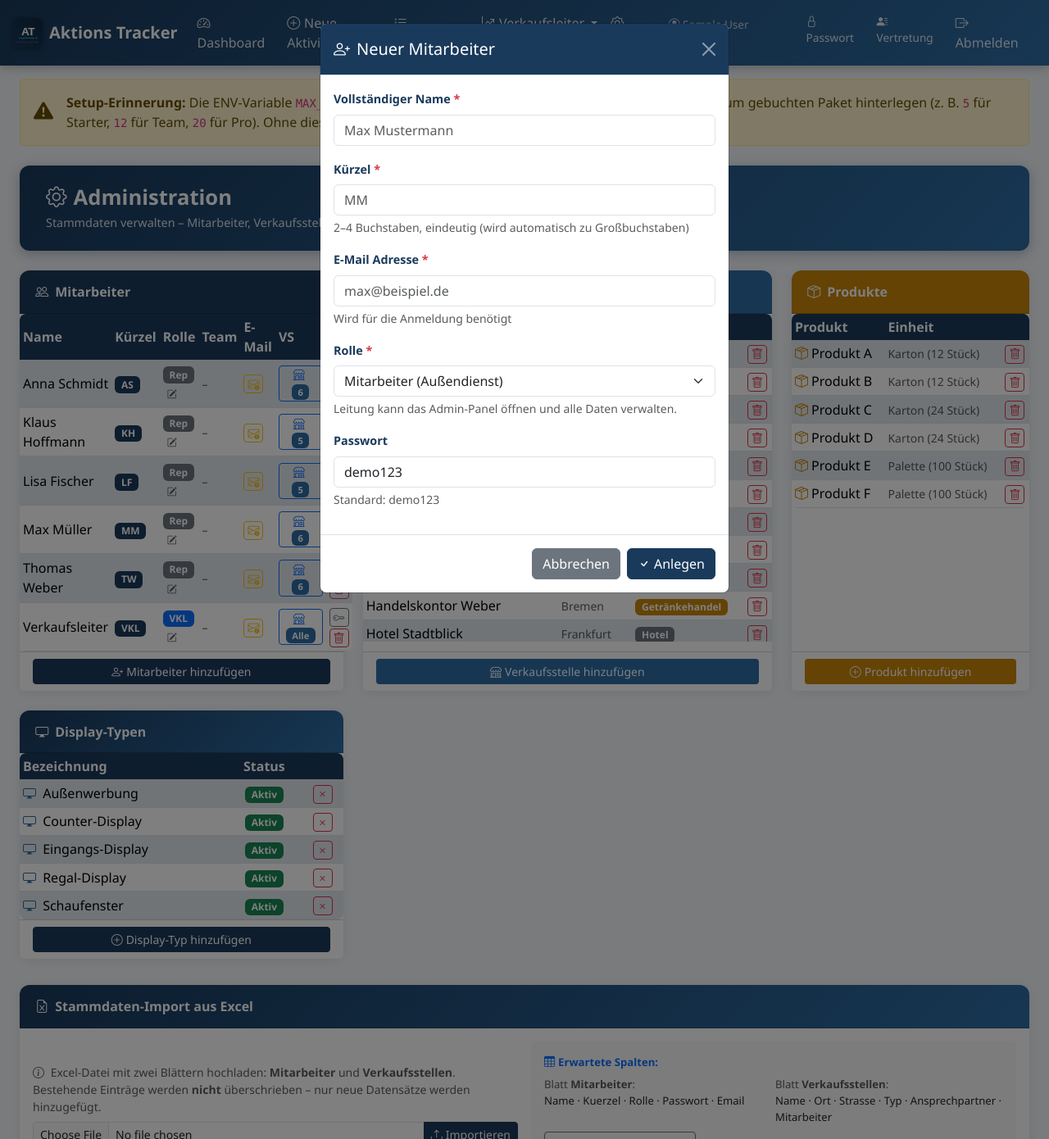
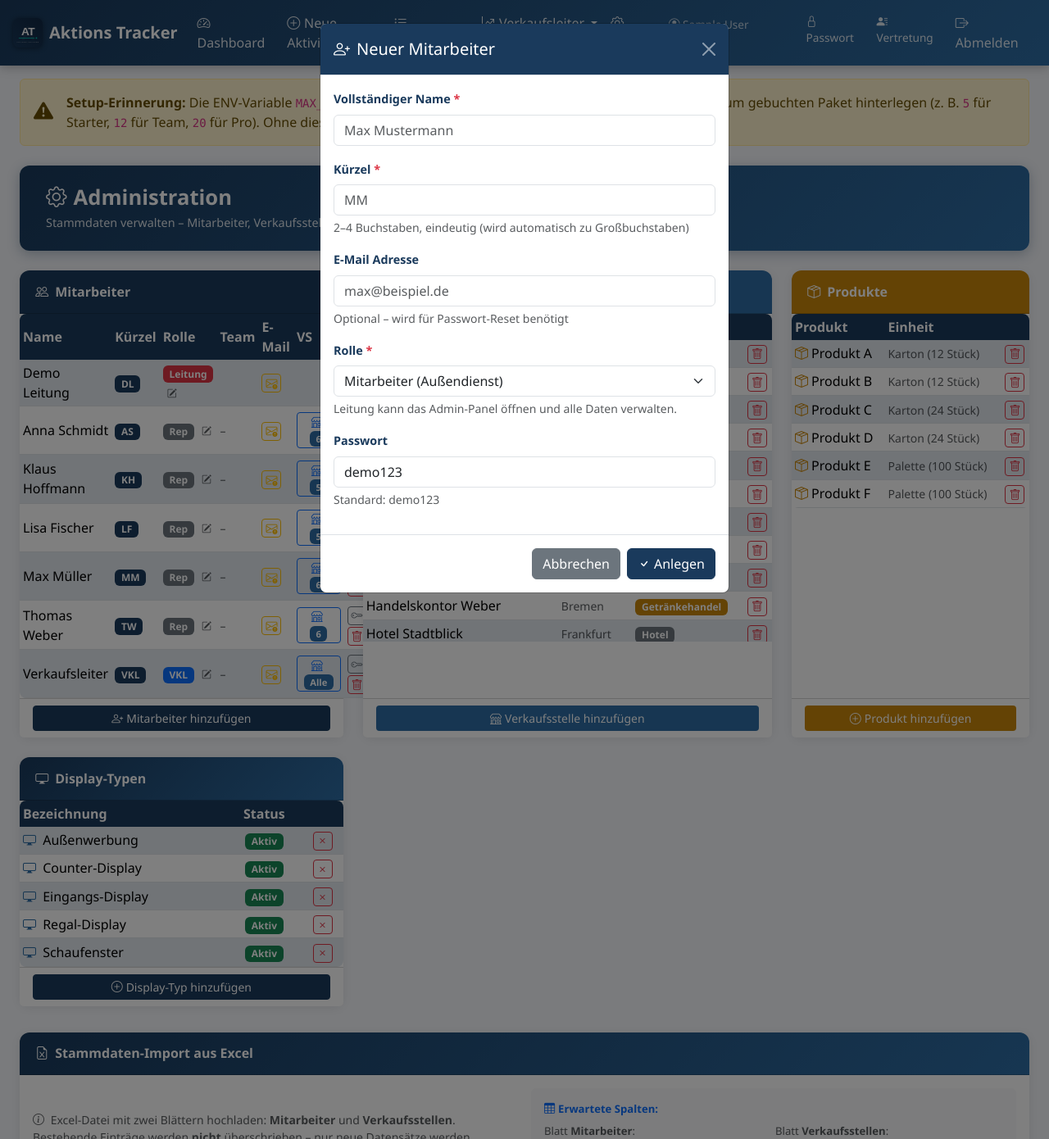
Before and after one commit to jananschuetz-oss/aktionstracker-demo, a Flask app: page /admin in a window 1280 px wide, after a click on "Mitarbeiter hinzufügen". Shown: the whole page at 82% size. Run offline with Flask 3, Linux system fonts and the light colour scheme; the visitor is signed in with stand-in values (Sample User, id 1); data comes from the database, SQL or seed files in the repository; data that the repository does not hold is empty; some libraries are stand-ins or nearby versions.

Commit message:
feat: Demo-Leitungsaccount + E-Mail optional beim Anlegen
- init_db: 'Demo Leitung' (DL, admin, demo123) als sichtbarer Demo-Account
- E-Mail-Feld im Anlegen-Modal: required entfernt, Hinweis angepasst

Co-Authored-By: Claude Sonnet 4.6 <noreply@anthropic.com>

```diff
--- a/app.py
+++ b/app.py
@@ -418,6 +418,8 @@ def init_db():
         # Admin + Verkaufsleiter (Passwort via ENV ADMIN_PASSWORD konfigurierbar)
         db.execute("INSERT OR IGNORE INTO mitarbeiter (name, kuerzel, rolle, passwort) VALUES ('Administrator', 'ADMIN', 'admin', ?)", (ADMIN_PASSWORD,))
         db.execute("UPDATE mitarbeiter SET passwort=? WHERE kuerzel='ADMIN'", (ADMIN_PASSWORD,))
+        # Demo-Accounts: sichtbar in der Mitarbeiterliste als Beispiel
+        db.execute("INSERT OR IGNORE INTO mitarbeiter (name, kuerzel, rolle, passwort) VALUES ('Demo Leitung', 'DL', 'admin', 'demo123')")
         db.execute("INSERT OR IGNORE INTO mitarbeiter (name, kuerzel, rolle, passwort) VALUES ('Verkaufsleiter', 'VKL', 'verkaufsleiter', 'demo123')")
 
         # Beispiel-Mitarbeiter (nur bei INIT_DEMO_USERS=true)
--- a/templates/admin.html
+++ b/templates/admin.html
@@ -649,9 +649,9 @@
             <div class="form-text">2–4 Buchstaben, eindeutig (wird automatisch zu Großbuchstaben)</div>
           </div>
           <div class="mb-3">
-            <label class="form-label">E-Mail Adresse <span class="text-danger">*</span></label>
-            <input type="email" name="email" class="form-control" placeholder="max@beispiel.de" required>
-            <div class="form-text">Wird für die Anmeldung benötigt</div>
+            <label class="form-label">E-Mail Adresse</label>
+            <input type="email" name="email" class="form-control" placeholder="max@beispiel.de">
+            <div class="form-text">Optional – wird für Passwort-Reset benötigt</div>
           </div>
           <div class="mb-3">
             <label class="form-label">Rolle <span class="text-danger">*</span></label>
```
